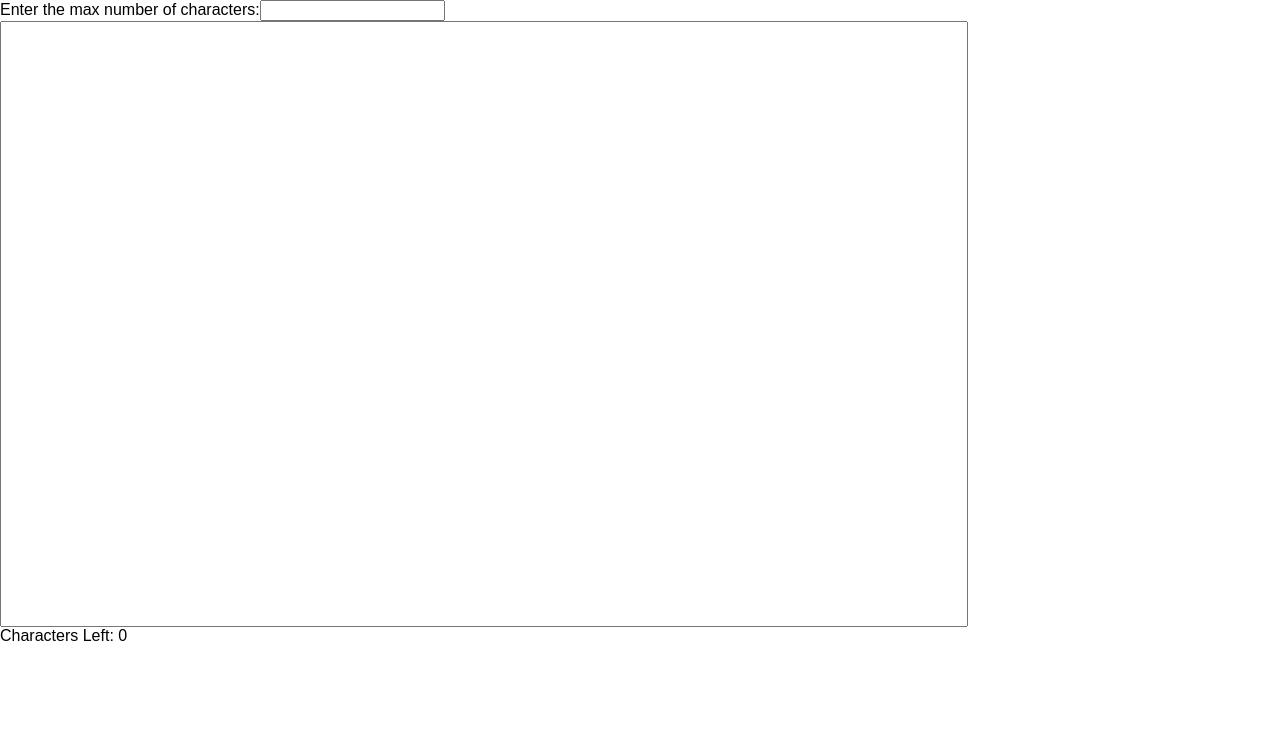
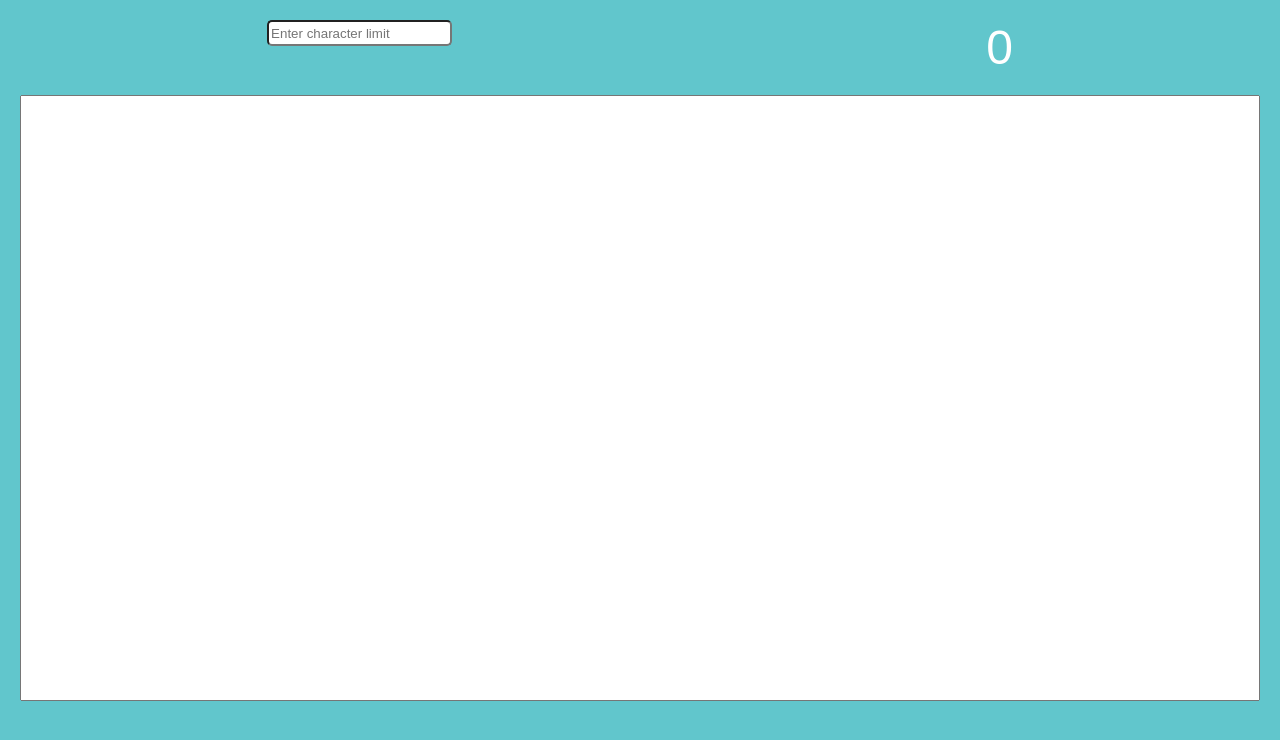
Before and after one commit to CorinneKelly/character-counter-react, a React (Create React App) app: page / in a window 1280 px wide. Shown: the top 740 px of the page. Built offline with nearby package versions, Linux system fonts and the light colour scheme.

Commit message:
color change effect is off by one character, working on fix

```diff
--- a/src/App.js
+++ b/src/App.js
@@ -9,20 +9,22 @@ class App extends Component {
     this.state = {
       totalChars: 0,
       charCount: 0,
-      charsLeft: 0
+      charsLeft: 0,
+      err: ""
     }
 
     this.handleCharInput = this.handleCharInput.bind(this)
     this.handleCharTotal = this.handleCharTotal.bind(this)
+    this.charsLeftColorChanger = this.charsLeftColorChanger.bind(this)
   }
 
   charsLeftColorChanger() {
-    if(this.state.charsLeft > 0) {
-      document.querySelector(".chars-left").style.color = '#449978'
+    if (this.state.charsLeft === 0) {
+      document.querySelector(".chars-left").style.color = "#FFFFFF"
     } else if (this.state.charsLeft < 0) {
-      document.querySelector(".chars-left").style.color = '#EO5C57'
-    } else if (this.state.charsLeft === 0){
-      document.querySelector(".chars-left").style.color = '#000000'
+      document.querySelector(".chars-left").style.color = "red"
+    } else if (this.state.charsLeft > 0){
+      document.querySelector(".chars-left").style.color = "#449978"
     }
   }
 
@@ -39,22 +41,40 @@ class App extends Component {
 
   handleCharTotal(event) {
     event.preventDefault()
-    this.setState({
-      totalChars: parseInt(event.target.value),
-      charsLeft: parseInt(event.target.value) - this.state.charCount
-    })
 
-    this.charsLeftColorChanger()
+    if (!!parseInt(event.target.value)) {
+      this.setState({
+        totalChars: parseInt(event.target.value),
+        charsLeft: parseInt(event.target.value) - this.state.charCount,
+        err: ""
+      })
+      this.charsLeftColorChanger()
+    } else {
+      this.setState({
+        err: "Please enter a valid number"
+      })
+    }
+
   }
 
   render() {
     return (
-      <div>
-        Enter the max number of characters:<input type="textbox" className="text-box" onChange={this.handleCharTotal}/>
+      <div className="page-wrapper">
+        <div className="display-flex text-align">
+          <span className="flex-auto">
+            <input type="text" placeholder="Enter character limit" className="text-box" onChange={this.handleCharTotal}/>
+            <span className="error-message">
+              {this.state.err}
+            </span>
+          </span>
+
+          <span className="flex-auto chars-left">
+            {this.state.charsLeft}
+          </span>
+        </div>
         <div className="display-flex">
-          <input type="integer" className="text-area" onChange={this.handleCharInput} />
+          <input type="integer" className="text-area flex-auto" onChange={this.handleCharInput} />
         </div>
-        <span className="chars-left">Characters Left: {this.state.charsLeft}</span>
       </div>
     )
   }
--- a/src/index.css
+++ b/src/index.css
@@ -2,6 +2,17 @@ body {
   margin: 0;
   padding: 0;
   font-family: sans-serif;
+  background-color: #61C6CC;
+  color: #FFFFFF;
+}
+
+.page-wrapper {
+	text-align: center;
+	margin: 20px auto;
+}
+
+.text-align {
+	text-align: center;
 }
 
 .display-flex {
@@ -12,7 +23,22 @@ body {
 	flex: auto;
 }
 
+.flex-80 {
+	flex: 80;
+}
+
+
 .text-area {
 	height: 75vh;
-	width: 75vw;
+	margin: 20px;
+
 }
+
+.text-box {
+	height: 20px;
+	border-radius: 5px;
+}
+
+.chars-left {
+	font-size: 3em;
+}
```
